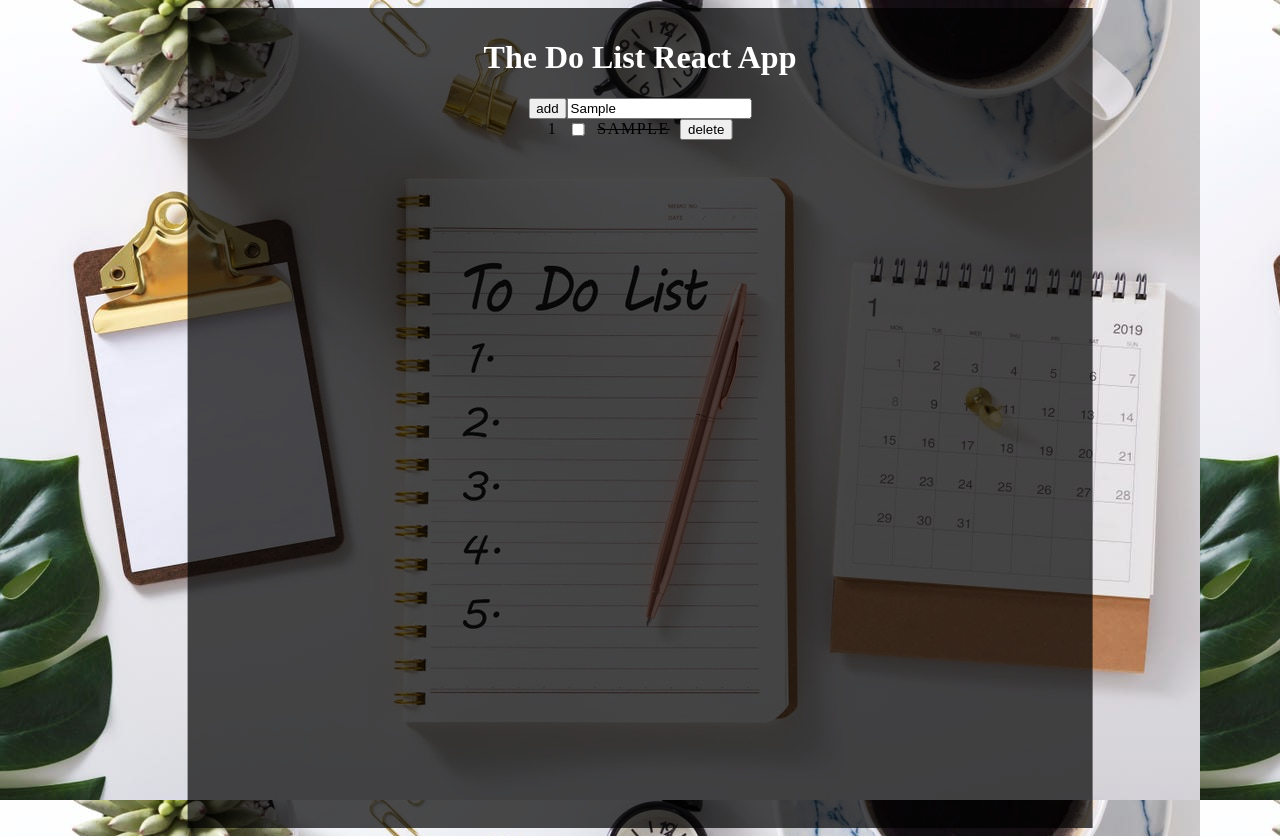
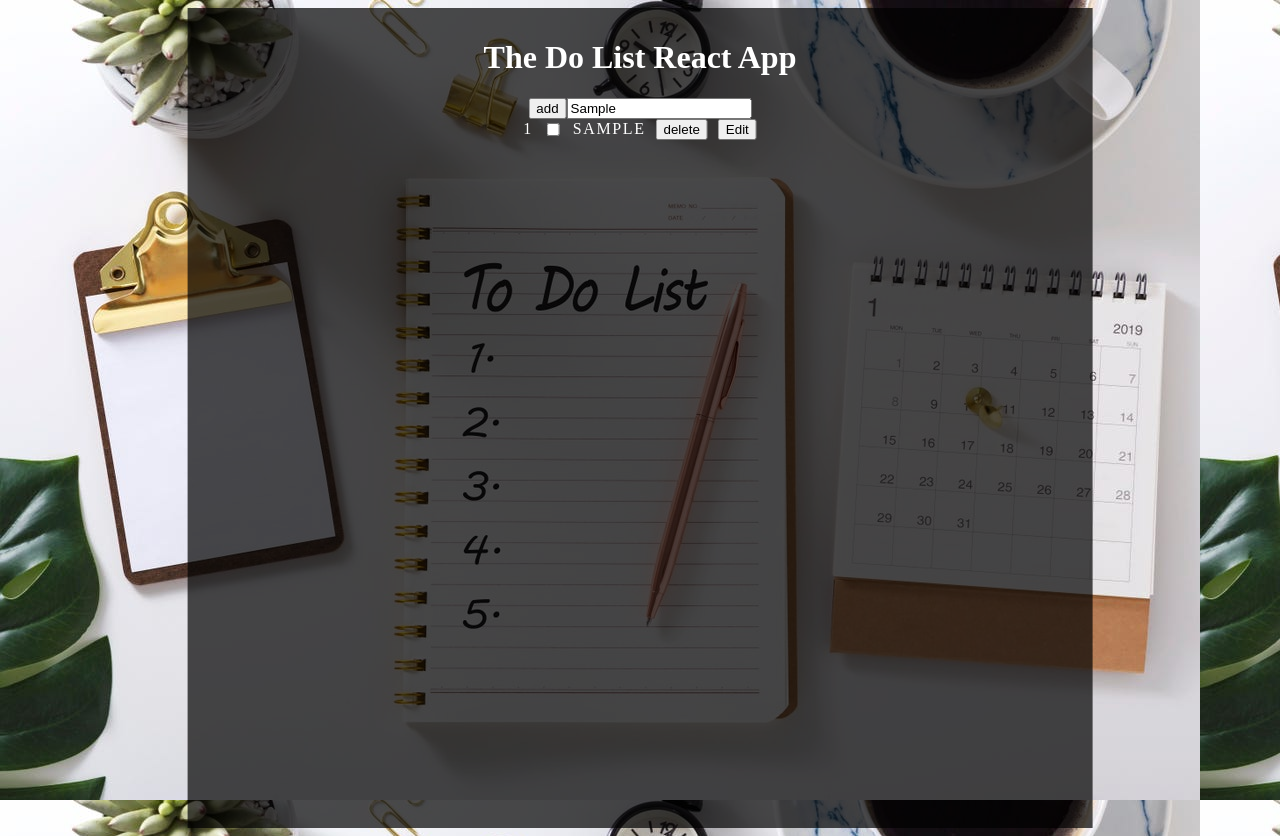
Before and after one commit to josueJURE/react-to-do-list, a React (Create React App) app: page / in a window 1280 px wide. Both pictures are taken after typing "Sample" into the empty fields and a click on the button "add". Built offline with nearby package versions, Linux system fonts and the light colour scheme.

Commit message:
pass false as a reserved keyword in useState() instead of writing it as a string. function now working as expected

```diff
--- a/src/Tasks.css
+++ b/src/Tasks.css
@@ -4,4 +4,5 @@
   gap: 10px;
   text-transform: uppercase;
   letter-spacing: 0.1rem;
+  color: white
 }
--- a/src/Tasks.jsx
+++ b/src/Tasks.jsx
@@ -2,20 +2,27 @@ import React, { useState } from "react";
 import "./Tasks.css";
 
 function Tasks(props) {
+  const [isDone, setIsDone] = useState(false);
 
-  const [isDone, setIsDone] = useState("false")
+  // const [isEditable, setEditable] = useState(false);
+
+  // function handleEditable() {
+  //   setEditable(previous => !previous)
+  // }
 
   function handleChange() {
-    setIsDone(previous => !previous)
+    setIsDone((previous) => !previous);
   }
-
 
   return (
     <div id={props.id} className="row">
       <div>{props.number}</div>
       <input onChange={handleChange} type="checkbox"></input>
-      <div style={{textDecoration: isDone ? "line-through" : "none"}}>{props.task}</div>
-      <button onClick={()=> props.onDelete(props.id)}>delete</button>
+      <div style={{ textDecoration: isDone ? "line-through" : "none" }}>
+        {props.task}
+      </div>
+      <button onClick={() => props.onDelete(props.id)}>delete</button>
+      <button>Edit</button>
     </div>
   );
 }
```
